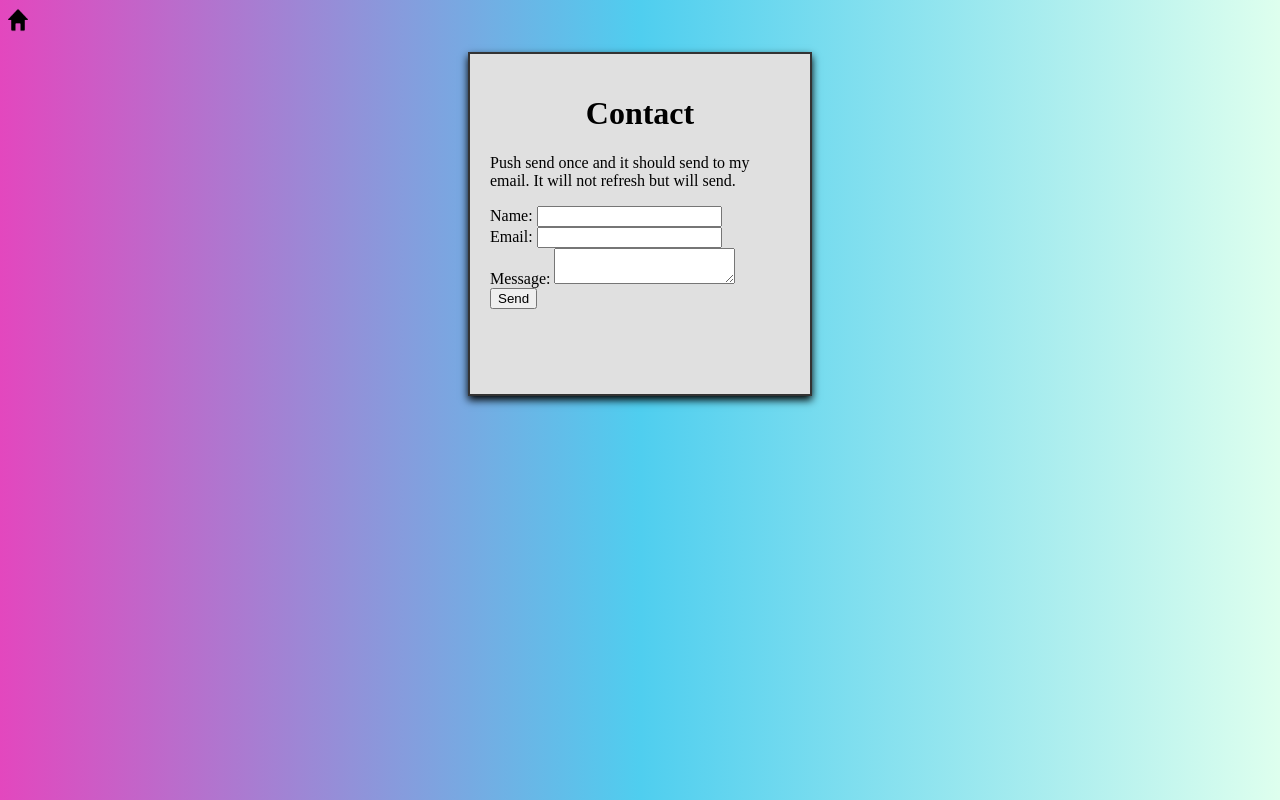
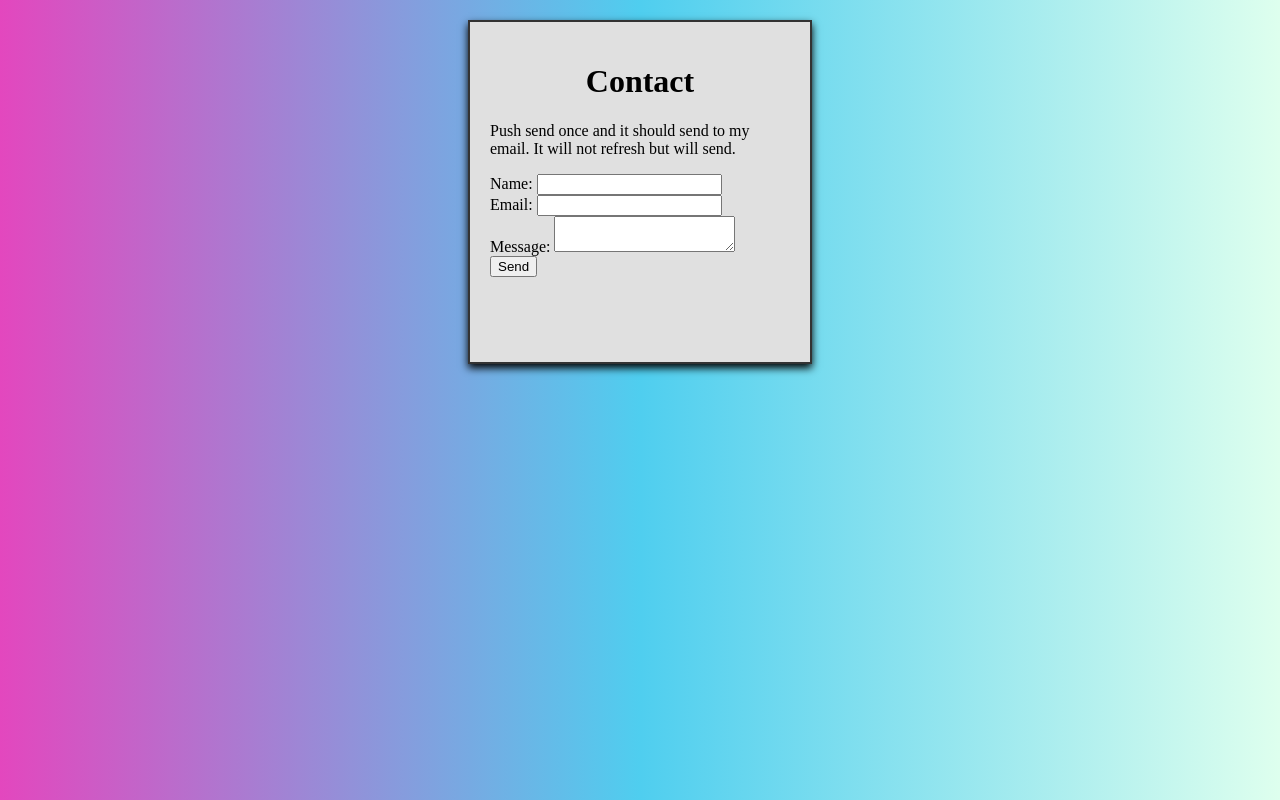
Before and after one commit to andrewwe98/portfolio, a plain HTML site: page contact.html in a window 1280 px wide. Drawn offline with nearby package versions, Linux system fonts and the light colour scheme.

Commit message:
remove home button

```diff
--- a/contact.html
+++ b/contact.html
@@ -10,9 +10,7 @@
 
 </head>
 <body>
-     <a href="../home.html" class="btn btn-primary">
-  <img src="home.jpg" alt="Home" style="width:20px; height:24px; vertical-align:middle; margin-right:px;">
-</a>
+
   <div class ="box" >
     <p><h1>Contact</h1></p>
     <p>Push send once and it should send to my email. It will not refresh but will send.  </p>
```
Also changed, not shown: about.html (+1 -3 lines).
